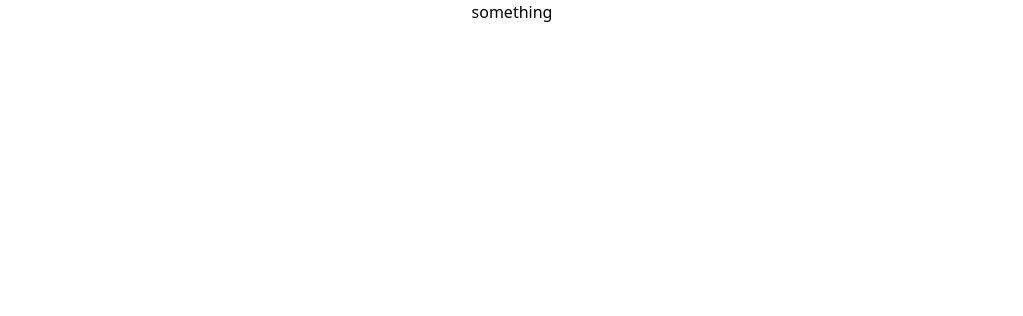
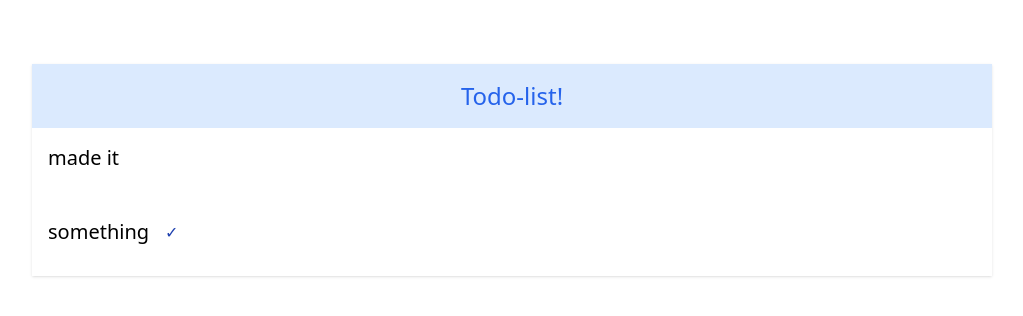
Before and after one commit to swimmingone/poomang-clone, a Next.js app: page / in a window 1280 px wide. Shown: the top 316 px of the page, without its empty margins (128-1151 px from the left). Built offline with nearby package versions, Linux system fonts and the light colour scheme.

Commit message:
feat: add todo list view and example todo item

```diff
--- /dev/null
+++ b/components/TodoList/TodoItem.tsx
@@ -0,0 +1,18 @@
+import React from 'react';
+import { Todo } from '../../types/Todo';
+
+interface Props {
+	todo: Todo;
+}
+
+const TodoItem = ({ todo }: Props) => {
+	const { title, isDone } = todo;
+	return (
+		<div className={'box-border flex items-center p-4'}>
+			<div className={'text-xl'}>{title}</div>
+			{isDone && <div className={'p-4 text-blue-800'}>&#x2713;</div>}
+		</div>
+	);
+};
+
+export default TodoItem;
--- /dev/null
+++ b/components/TodoList/TodoList.tsx
@@ -0,0 +1,42 @@
+import React from 'react';
+import TodoItem from './TodoItem';
+import { Tag, Todo } from '../../types/Todo';
+
+interface Props {}
+
+const TodoList = ({}: Props) => {
+	let todos: Array<Todo> = [
+		{
+			id: '1',
+			title: 'made it',
+			description: 'string',
+			tag: { name: 'string', textColor: 'string', backgroundColor: 'string' },
+			dueDate: 'string',
+			creationDate: 'string',
+			editDate: 'string',
+			doneDate: 'string',
+			isDone: false,
+		},
+		{
+			id: '2',
+			title: 'something',
+			description: 'string',
+			tag: { name: 'string', textColor: 'string', backgroundColor: 'string' },
+			dueDate: 'string',
+			creationDate: 'string',
+			editDate: 'string',
+			doneDate: 'string',
+			isDone: true,
+		},
+	];
+
+	const todoList = todos?.map((todo) => <TodoItem key={todo.title} todo={todo} />);
+	return (
+		<div className={'m-16 w-3/4 flex-col bg-white shadow'}>
+			<div className={'bg-blue-100 p-4 text-center text-2xl text-blue-600'}>Todo-list!</div>
+			{todoList}
+		</div>
+	);
+};
+
+export default TodoList;
--- a/pages/index.tsx
+++ b/pages/index.tsx
@@ -1,7 +1,8 @@
 import type { NextPage } from 'next';
+import TodoList from '../components/TodoList/TodoList';
 
 const Home: NextPage = () => {
-	return <div>something</div>;
+	return <TodoList />;
 };
 
 export default Home;
```
